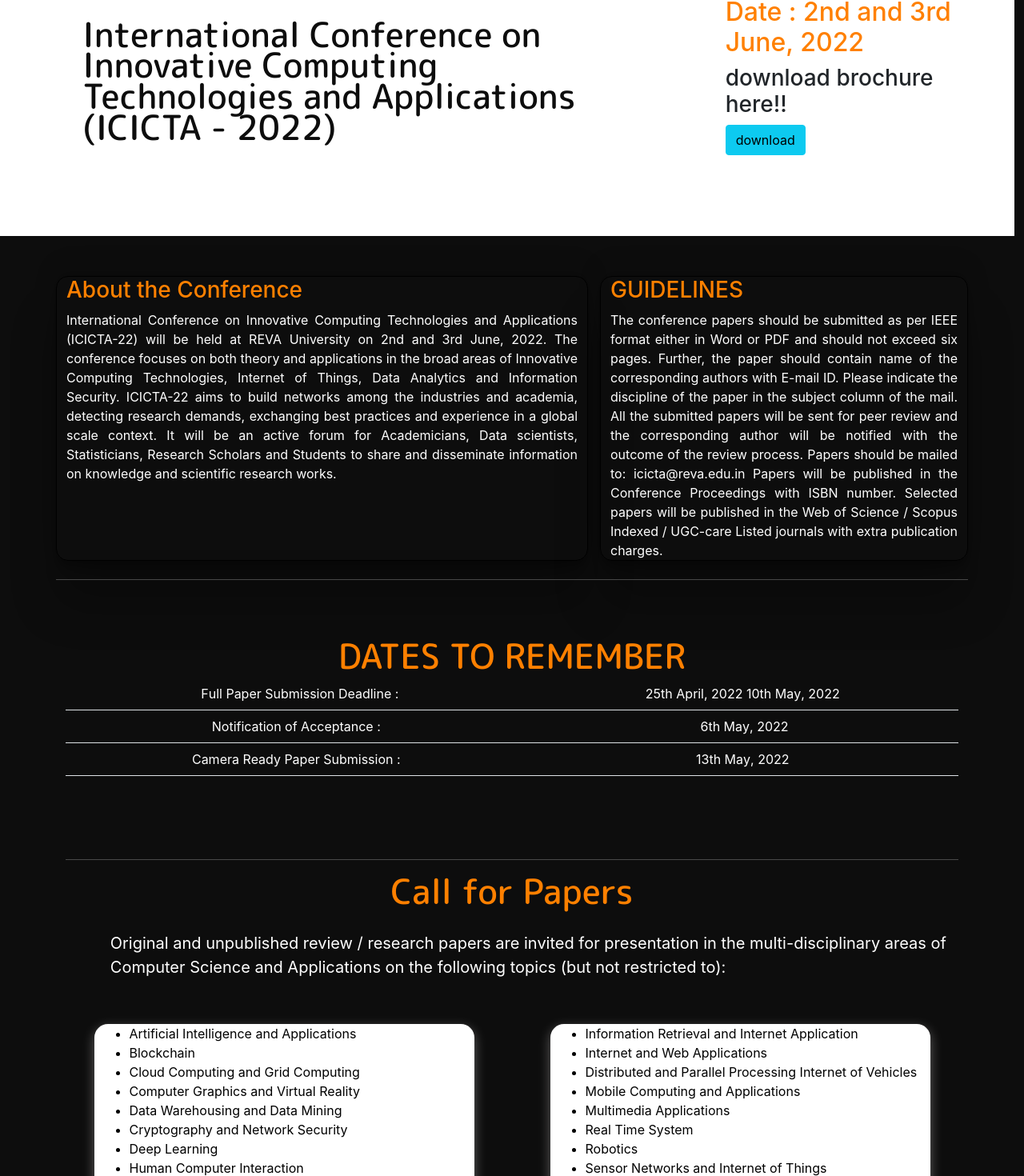
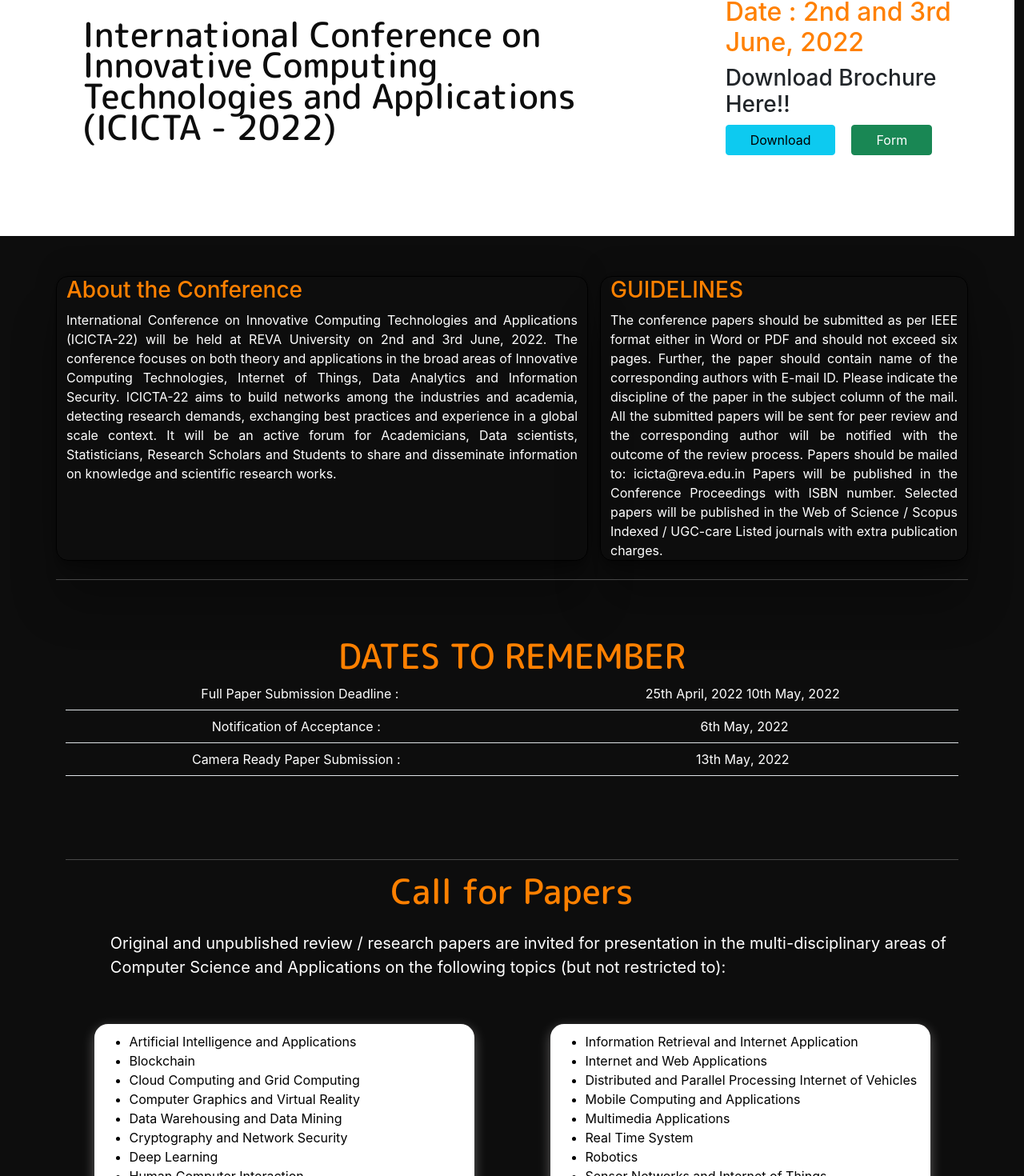
Before and after one commit to Dhanushchandra/REVA-ICICTA, a React (Create React App) app: page / in a window 1280 px wide. Shown: the part 175-1645 px from the top of the page at 80% size. Built offline with nearby package versions, Linux system fonts and the light colour scheme; a web font is replaced by a local one.

Commit message:
added form fixed alignment.

```diff
--- a/src/components/Cards.js
+++ b/src/components/Cards.js
@@ -1,10 +1,12 @@
 import React from "react";
 import "./style/Cards.css";
-import Jump from "react-reveal/Jump";
+import Fade from 'react-reveal/Fade';
+
 
 const Cards = (props) => {
   return (
-    <Jump>
+    <Fade bottom delay={500} >
+
       <div className="card">
         <img src={props.src} alt="Image" />
         <div className="details">
@@ -13,7 +15,7 @@
           <p>{props.role}</p>
         </div>
       </div>
-    </Jump>
+    </Fade>
   );
 };
 
--- a/src/components/Footer.js
+++ b/src/components/Footer.js
@@ -11,15 +11,18 @@
         </Slide>
         <div className="row contact">
           <div className="col-md-7">
-            Dr. S. Senthil, Convener (ICICTA-22) <br />
-            Professor & Director, School of CSA, REVA University, Bengaluru •
-            Ph: 88847 50100 <br />
+           <p>Dr. S. Senthil, Convener (ICICTA-22)</p>  <br />
+            Professor & Director, School of CSA, REVA University, Bengaluru.
+            <br/>Ph: 88847 50100 <br />
             Dr. Rajeev Ranjan,Associate Professor, School of CSA, REVA
-            University, Bengaluru • Ph: 9108898284 <br />
+            University, Bengaluru.
+            <br/>Ph: 91088 98284 <br />
             Dr. Hemanth K. S, Associate Professor, School of CSA, REVA
-            University, Bengaluru • Ph: 99862 57582 <br />
+            University, Bengaluru.
+            <br/>Ph: 99862 57582 <br />
             Ms. Deepa B. G, Assistant Professor, School of CSA, REVA University,
-            Bengaluru • Ph: 81050 95047 <br />
+            Bengaluru.
+            <br/> Ph: 81050 95047 <br />
           </div>
           <div className="col-md-3 address">
             <h3>Address</h3>
@@ -49,7 +52,7 @@
               <div class="col-xl-6 col-lg-6 text-center text-lg-left">
                 <div class="copyright-text">
                   <p>
-                    Copyright &copy; 2024, All Right Reserved{" "}
+                    Copyright &copy; 2024, All Right Reserved by{" "}
                     <a href="">Dhanush</a>
                   </p>
                 </div>
--- a/src/components/Header.js
+++ b/src/components/Header.js
@@ -1,6 +1,7 @@
 import React from "react";
 import "./style/Header.css";
 import Fade from "react-reveal/Fade";
+import PDF from "./files/1.pdf"
 
 
 
@@ -16,13 +17,15 @@
       <Fade >
         <div className="col-md-3 date date-main">
           <h2>Date : 2nd and 3rd June, 2022</h2>
-          <h3>download brochure here!!</h3>
+          <h3>Download Brochure Here!!</h3>
 
-          <a download href="https://mega.nz/file/M2pCTIbb#bU_loDEaqZjSqaSE8Phn33NvBtPBE8u3B8l4DUYXWts">
-            <button className="btn btn-info">download</button>
+          <a download="ICICTA" href={PDF}>
+            <button className="btn btn-info">Download</button>
           </a>
 
-
+          <a  className="form" href="https://forms.gle/coagtj1GLGV4vEpk9" >
+            <button className="btn btn-success">Form</button>
+          </a>
 
 
         </div>
--- a/src/components/style/Header.css
+++ b/src/components/style/Header.css
@@ -6,6 +6,17 @@
     align-items: center;
     justify-content: center;
     background-color: white;
+
+}
+
+
+.form{
+  margin-left: 20px;
+
+}
+.btn{
+  padding-left: 30px;
+  padding-right: 30px;
 }
 
 /* .hero::before {
--- a/src/components/style/Papers.css
+++ b/src/components/style/Papers.css
@@ -6,6 +6,10 @@
    border-radius: 17px;
    color: black;
 
+}
+
+.mycol ul{
+    margin-top: 10px;
 }
 
 .row{
```
Also changed, not shown: src/components/files/cs.jpg (deleted).
